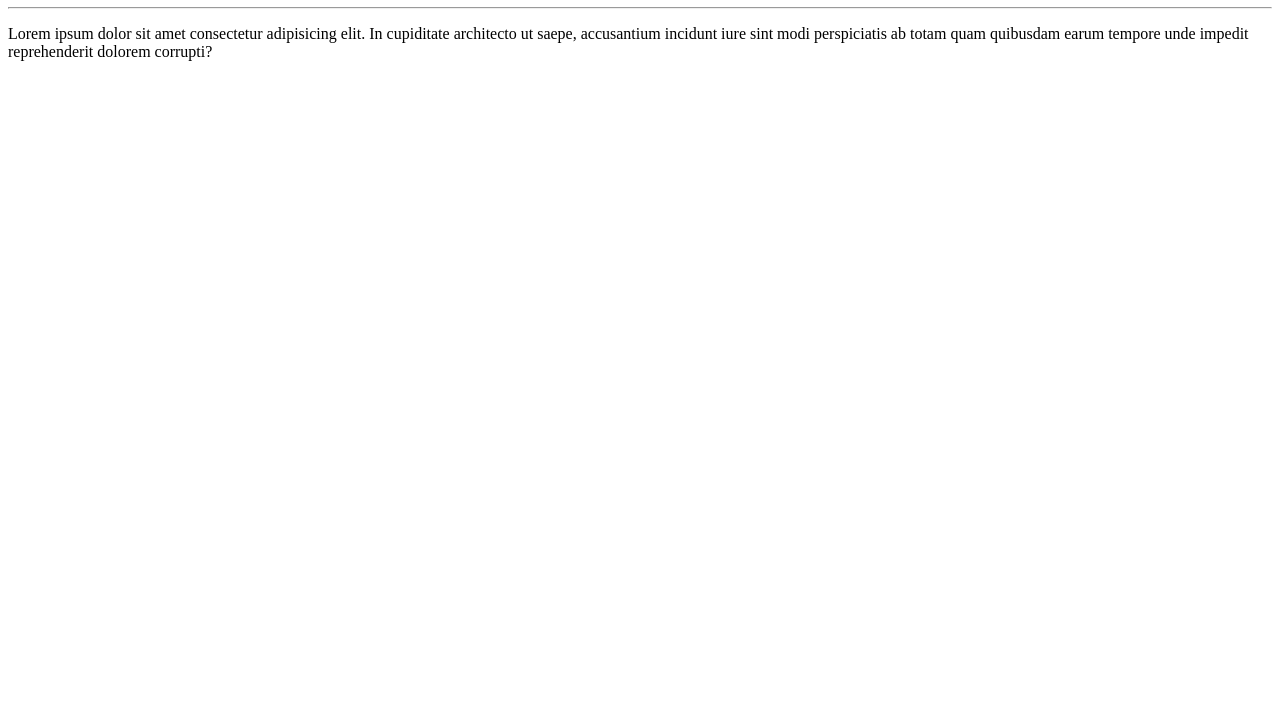
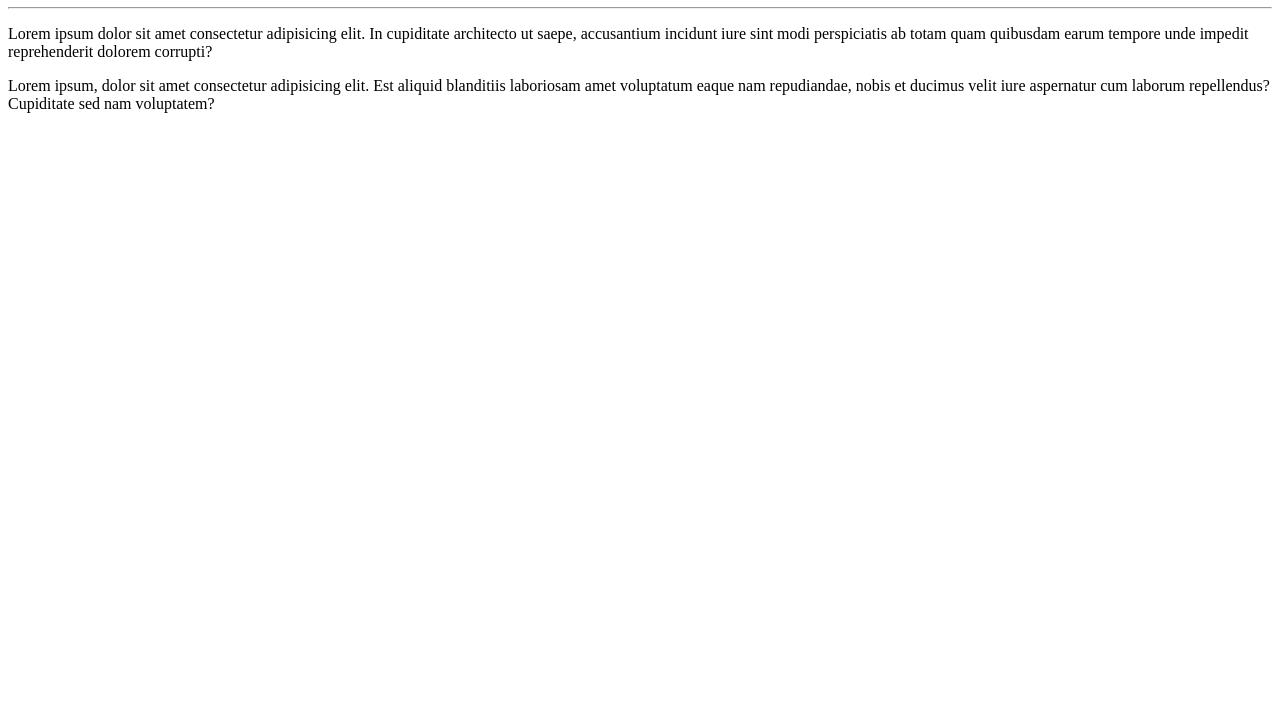
Before and after one commit to juniorsanttos1/Ola-mundo, a plain HTML site: page site-exemplo/index.html in a window 1280 px wide. Shown: the part 73-800 px from the top of the page. Drawn offline with Linux system fonts and the light colour scheme.

Commit message:
adcionei um paragrafo

```diff
--- a/site-exemplo/index.html
+++ b/site-exemplo/index.html
@@ -9,5 +9,6 @@
     <h1>Olá, mundo!</h1>
     <hr>
     <p>Lorem ipsum dolor sit amet consectetur adipisicing elit. In cupiditate architecto ut saepe, accusantium incidunt iure sint modi perspiciatis ab totam quam quibusdam earum tempore unde impedit reprehenderit dolorem corrupti?</p>
+    <p>Lorem ipsum, dolor sit amet consectetur adipisicing elit. Est aliquid blanditiis laboriosam amet voluptatum eaque nam repudiandae, nobis et ducimus velit iure aspernatur cum laborum repellendus? Cupiditate sed nam voluptatem?</p>
 </body>
 </html>
```
